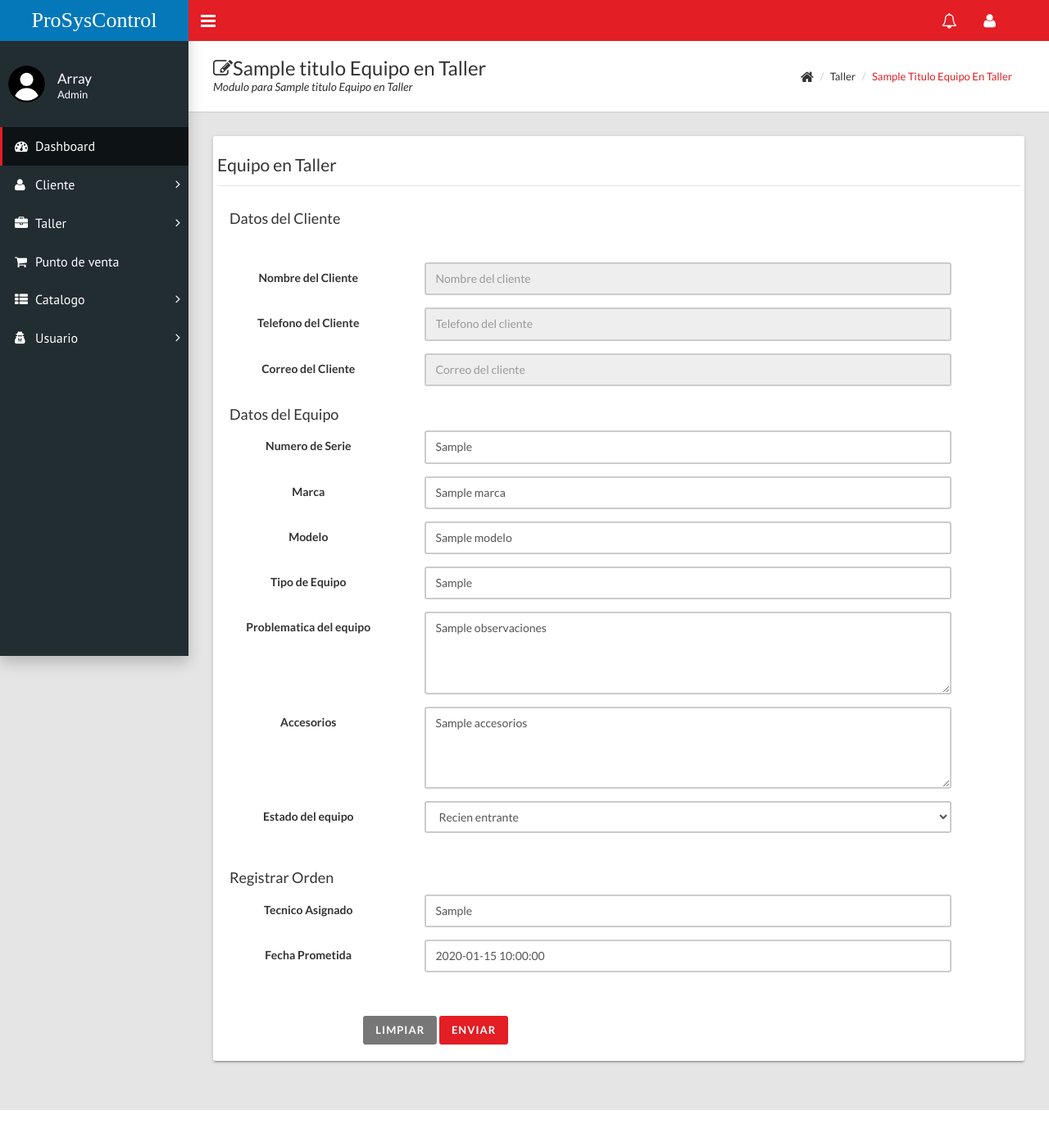
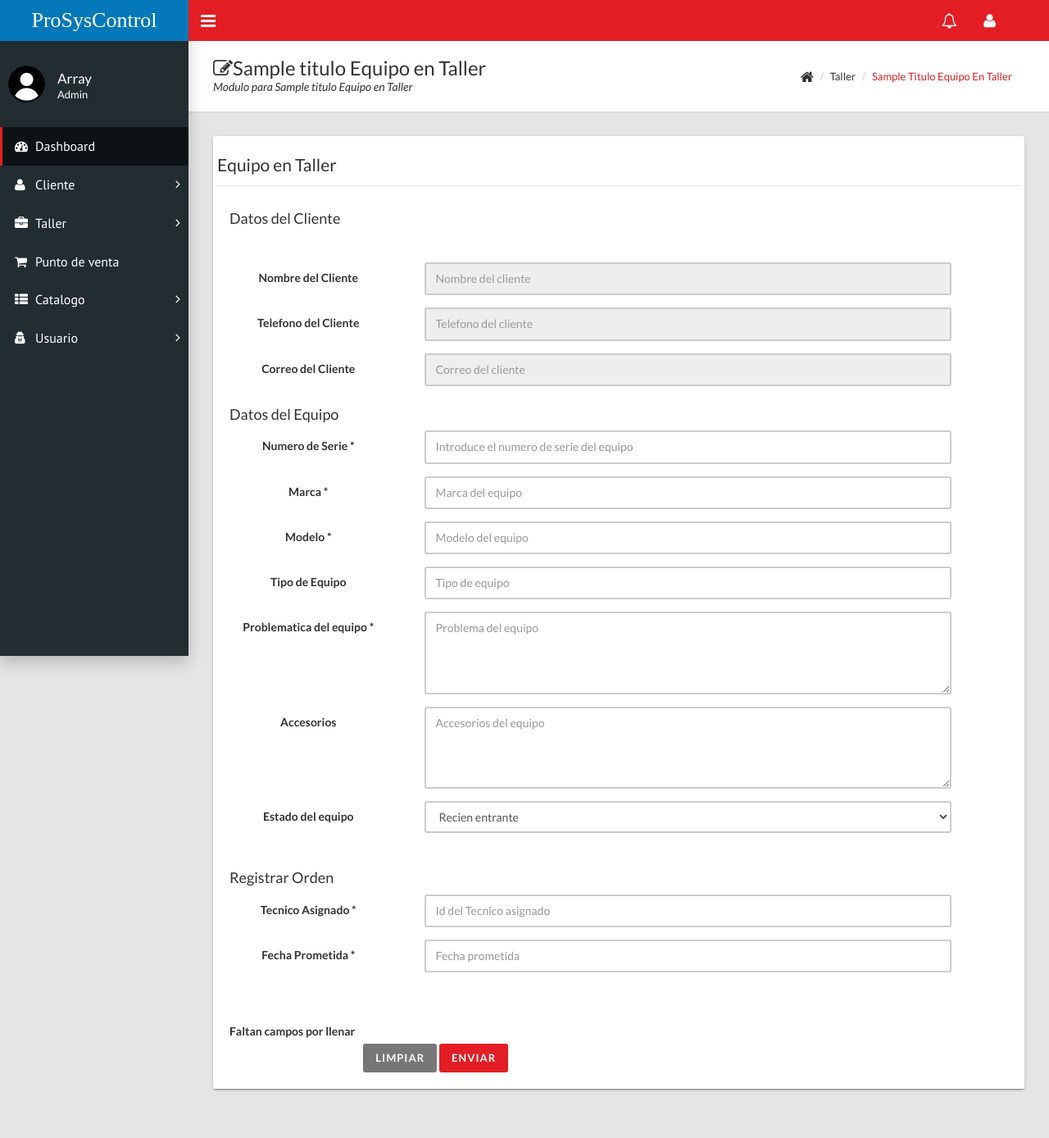
Before and after one commit to Byorsh/ProSysControlv2-2, a PHP site: the page made by vistas/taller/modificar_Taller.php in a window 1280 px wide. Shown: the whole page at 82% size. Before the commit the page ends 1354 px from the top, so only its background shows below. Run offline with PHP 8.4, Linux system fonts and the light colour scheme; a user stored in the database is signed in; tables that the repository leaves empty hold one stand-in row (values such as "Sample post"); the template is opened without the code that fills it: most values are stand-ins (such as "Sample title", 1, 10 or a date in 2020).

Commit message:
Validaciones Taller
se agregaron validaciones en agregar y modificar de taller para evitar campos obligatorios vacios y se declararon los formatos

```diff
--- a/vistas/taller/modificar_Taller.php
+++ b/vistas/taller/modificar_Taller.php
@@ -18,6 +18,11 @@
         <div class="row">
 
             <div class="well bs-component">
+            <?php
+              require_once 'modelos/regex.php';
+              $regex = new Regex;
+              $camposporllenar = true;
+              ?>
                 <form class="form-horizontal" method="POST" action="?c=taller&a=Guardar">
                 <fieldset>
                 <legend>Equipo en Taller</legend>
@@ -60,39 +65,40 @@
                         <h4>Datos del Equipo</h4>
                     </div>
                     <div class="form-group">
-                    <label class="control-label col-md-3" for="Ns">Numero de Serie</label>
+                    <label class="control-label col-md-3" for="Ns" >Numero de Serie *</label>
                     <div class="col-md-8">
-                      <input class="form-control" name="ns" type="text" placeholder="Introduce el numero de serie del equipo" value="<?=$tallerSQL->getNs()?>">
+                      <input class="form-control" name="ns" id="ns" type="text" placeholder="Introduce el numero de serie del equipo" pattern="[a-zA-Z0-9áéíóúÁÉÍÓÚñÑ. ]{6,30}" required="" onchange="toggleButtonagregarTaller()">
                     </div>
                   </div>
                   <div class="form-group">
-                    <label class="control-label col-md-3" for="Marca">Marca</label>
+                    <label class="control-label col-md-3" for="Marca" >Marca *</label>
                     <div class="col-md-8">
-                      <input class="form-control col-md-8" name="marca" type="text" placeholder="Marca del equipo" value="<?=$tallerSQL->getMarca()?>">
+                      <input class="form-control col-md-8" id="marca" name="marca" type="text" placeholder="Marca del equipo"  pattern="[a-zA-Z0-9áéíóúÁÉÍÓÚñÑ. ]{3,50}" required="" onchange="toggleButtonagregarTaller()">
                     </div>
                   </div>
                   <div class="form-group">
-                    <label class="control-label col-md-3" for="Modelo">Modelo</label>
+                    <label class="control-label col-md-3" for="Modelo" >Modelo *</label>
                     <div class="col-md-8">
-                    <input class="form-control col-md-8" name="modelo" type="text" placeholder="Modelo del equipo" value="<?=$tallerSQL->getModelo()?>">
+                    <input class="form-control col-md-8" id="modelo" name="modelo" type="text" placeholder="Modelo del equipo" pattern="[a-zA-Z0-9áéíóúÁÉÍÓÚñÑ. ]{3,50}" required="" onchange="toggleButtonagregarTaller()">
                     </div>
                   </div>
                   <div class="form-group">
-                    <label class="control-label col-md-3" for="TipoEquipo">Tipo de Equipo</label>
+                    <label class="control-label col-md-3" for="TipoEquipo" >Tipo de Equipo</label>
                     <div class="col-md-8">
-                      <input class="form-control col-md-8" name="tipoEquipo" type="text" placeholder="Tipo de equipo" value="<?=$tallerSQL->gettipoEquipo()?>">
+                      <input class="form-control col-md-8"  name="tipoEquipo" type="text" placeholder="Tipo de equipo">
                     </div>
                   </div>
                   <div class="form-group">
-                    <label class="control-label col-md-3" for="Observaciones">Problematica del equipo</label>
+                    <label class="control-label col-md-3" for="Observaciones" >Problematica del equipo *</label>
                     <div class="col-md-8">
-                      <textarea class="form-control" name="observaciones" type="text" rows="4" placeholder="Problema del equipo"><?=$tallerSQL->getObservaciones()?></textarea>
+                      <!--Por alguna razon no agarra la validacion para el minimo de caracteres-->
+                      <textarea class="form-control" id="obs" name="observaciones" type="text" rows="4" placeholder="Problema del equipo" pattern="[a-zA-Z0-9áéíóúÁÉÍÓÚñÑ. ]{7,100}" required="" onchange="toggleButtonagregarTaller()"></textarea>
                     </div>
                   </div>
                   <div class="form-group">
                     <label class="control-label col-md-3" for="Accesorios">Accesorios</label>
                     <div class="col-md-8">
-                      <textarea class="form-control" name="accesorios" type="text" rows="4" placeholder="Accesorios del equipo"><?=$tallerSQL->getAccesorios()?></textarea>
+                      <textarea class="form-control" name="accesorios" rows="4" placeholder="Accesorios del equipo"></textarea>
                     </div>
                   </div>
                   <div class="form-group">
@@ -122,17 +128,22 @@
                     </div>
 
                     <div class="form-group">
-                        <label class="control-label col-md-3" for="TecnicoAsignado">Tecnico Asignado</label>
+                        <label class="control-label col-md-3" for="TecnicoAsignado" >Tecnico Asignado *</label>
                         <div class="col-md-8">
-                            <input class="form-control" name="tecnicoAsignado" type="text" placeholder="Id del Tecnico asignado" value="<?=$tallerSQL->gettecnicoAsignado()?>">
+                            <input class="form-control" id="idtec" name="tecnicoAsignado" type="text" placeholder="Id del Tecnico asignado" pattern="[0-9]{1,3}" required="" onchange="toggleButtonagregarTaller()">
                         </div>
                     </div>
 
                     <div class="form-group">
-                        <label class="control-label col-md-3" for="FechaPrometida">Fecha Prometida</label>
+                        <label class="control-label col-md-3" for="FechaPrometida" >Fecha Prometida *</label>
                         <div class="col-md-8">
-                            <input class="form-control" name="fechaPrometida" type="text" placeholder="Fecha prometida" value="<?=$tallerSQL->getFechaPrometida()?>">
+                            <input class="form-control" id="fecha" name="fechaPrometida" type="text" placeholder="Fecha prometida"
+                            pattern="(19|20)(((([02468][048])|([13579][26]))-02-29)|(\d{2})-((02-((0[1-9])|1\d|2[0-8]))|((((0[13456789])|1[012]))-((0[1-9])|((1|2)\d)|30))|(((0[13578])|(1[02]))-31)))" required="" onchange="toggleButtonagregarTaller()">
                         </div>
+
+                    </div>
+                    <div class="form-group">
+
                     </div>
 
                     <div class="form-group">
@@ -143,19 +154,20 @@
                         $hora_actual=date("H:i:S");
                         ?>
                         <div class="col-md-8">
-                            <input class="form-control" name="fechaEntrada" type="hidden" placeholder="Fecha Entrada" value="<?=$tallerSQL->getFechaEntrada()?>">
+                            <input class="form-control" name="fechaEntrada" type="hidden" placeholder="Fecha prometida" value="<?= $fecha_actual?>">
                         </div>
                     </div>
                     <div class="form-group">
 
                         <div class="col-md-8">
-                            <input class="form-control" name="horaEntrada" type="hidden" placeholder="Hora Entrada" value="<?=$tallerSQL->getHoraEntrada()?>">
+                            <input class="form-control" name="horaEntrada" type="hidden" placeholder="Fecha prometida" value="<?= $hora_actual?>">
                         </div>
                     </div>
                         <!--<label class="col-md-3" for="Contrasenia2">Confirma tu Contraseña</label>
                         <div class="col-lg-10">
                             <input class="form-control" name="contrasenia2" type="password" placeholder="Contraseña">
                         </div>-->
+                        <label class="col-md-3" id="advertencia" >Faltan campos por llenar</label>
 
                         <div>
                         <label class="col-md-3" for=""></label>
@@ -164,10 +176,34 @@
                         </div>
                         <div class="col-lg-10 col-lg-offset-2">
                             <button class="btn btn-default" type="reset">Limpiar</button>
-                            <button class="btn btn-primary" type="submit">Enviar</button>
+                            <button class="btn btn-primary" type="submit" id="submitButton">Enviar</button>
                         </div>
                     </div>
         </div>
       </div>
     </div>
   </div>
+  <script>
+                            function toggleButtonagregarTaller()
+                            {
+                                var ns = document.getElementById('ns').value;
+                                var marca = document.getElementById('marca').value;
+                                var modelo = document.getElementById('modelo').value;
+                                var obs = document.getElementById('obs').value;
+                                var fecha = document.getElementById('fecha').value;
+
+                                if (ns && marca && modelo && obs && idtec && fecha &&  ) {
+                                    document.getElementById('submitButton').disabled = false;
+                                    document.getElementById('advertencia').className = "hidden";
+
+                                    //agregar un handler al boton de enviar que faltan campos o colocar como visible
+
+                                } else {
+                                    document.getElementById('submitButton').disabled = true;
+                                    document.getElementById('advertencia').className = "col-md-3";
+                                    $camposporllenar = true;
+
+
+                                }
+                            }
+                        </script>
```
Also changed, not shown: vistas/taller/agregar_Taller.php (+57 -17 lines).
